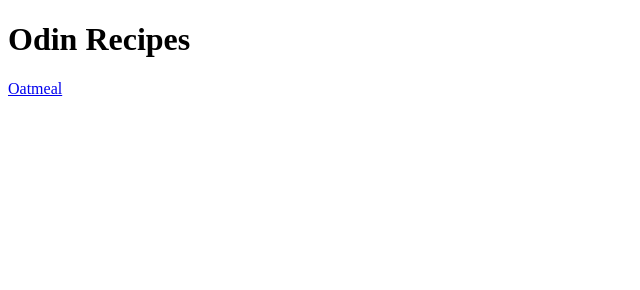
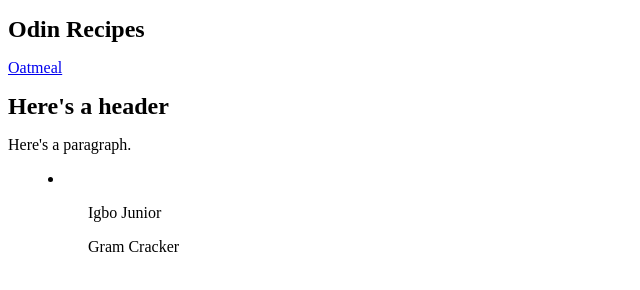
Before and after one commit to oogwayboy/odin-recipes, a plain HTML site: page index.html in a window 1280 px wide. Shown: the whole page, without its empty margins (0-640 px from the left). Drawn offline with Linux system fonts and the light colour scheme.

Commit message:
Headers and some CSS

```diff
--- a/index.html
+++ b/index.html
@@ -3,11 +3,27 @@
 <head>
     <meta charset="UTF-8">
     <title>Odin Recipes</title>
+
+    <style>
+        h1{
+            font-size: 150%;
+            font-weight: bolder;
+        }
+    </style>
 </head>
 
 <body>
     <h1>Odin Recipes</h1>
     <a href="../odin-recipes/recipes/oatmeal.html">Oatmeal</a>
+
+    <h1>Here's a header</h1>
+    <p>Here's a paragraph.</p>
+    <blockquote>
+        <li>
+            <ol>Igbo Junior</ol>
+            <ol>Gram Cracker</ol>
+        </li>
+    </blockquote>
 
 
 
```
Also changed, not shown: recipes/oatmeal.html (+10 -0 lines).
